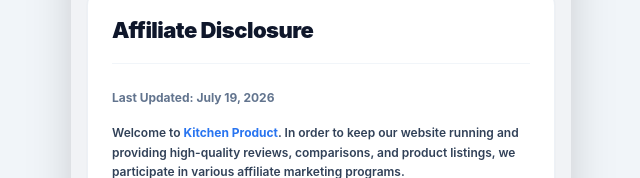
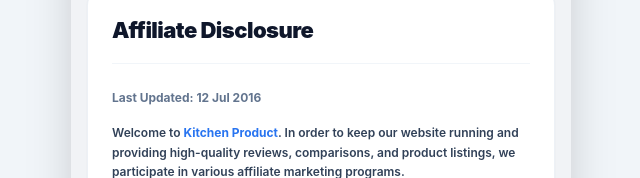
Before and after one commit to nug7795-debug/kitchenproduct, a Next.js app: page /affiliate-disclosure in a window 1280 px wide. Shown: the part 219-397 px from the top of the page, without its empty margins (319-959 px from the left). Built offline with nearby package versions, Linux system fonts and the light colour scheme; no server answers; the database is empty.

Commit message:
Update year 2026 to 12 Jul 2016 in footer and legal pages

```diff
--- a/src/app/affiliate-disclosure/page.tsx
+++ b/src/app/affiliate-disclosure/page.tsx
@@ -38,7 +38,7 @@ export default function AffiliateDisclosurePage() {
         </h1>
 
         <div className="text-slate-700 text-xs leading-relaxed space-y-4 font-semibold">
-          <p className="text-slate-500 font-bold">Last Updated: July 19, 2026</p>
+          <p className="text-slate-500 font-bold">Last Updated: 12 Jul 2016</p>
 
           <p>
             Welcome to <span className="text-[#2874f0] font-bold">{settings.storeName}</span>. In order to keep our website running and providing high-quality reviews, comparisons, and product listings, we participate in various affiliate marketing programs.
--- a/src/app/disclaimer/page.tsx
+++ b/src/app/disclaimer/page.tsx
@@ -38,7 +38,7 @@ export default function DisclaimerPage() {
         </h1>
 
         <div className="text-slate-700 text-xs leading-relaxed space-y-4 font-semibold">
-          <p className="text-slate-500 font-bold">Last Updated: July 16, 2026</p>
+          <p className="text-slate-500 font-bold">Last Updated: 12 Jul 2016</p>
 
           <p>
             If you require any more information or have any questions about our site's disclaimer, please feel free to contact us by email at{' '}
--- a/src/app/dmca/page.tsx
+++ b/src/app/dmca/page.tsx
@@ -38,7 +38,7 @@ export default function DmcaPage() {
         </h1>
 
         <div className="text-slate-700 text-xs leading-relaxed space-y-4 font-semibold">
-          <p className="text-slate-500 font-bold">Last Updated: July 16, 2026</p>
+          <p className="text-slate-500 font-bold">Last Updated: 12 Jul 2016</p>
 
           <p>
             This Digital Millennium Copyright Act policy ("Policy") applies to the website and any of its related products and services (collectively, "Services") and outlines how this website operator ("Operator", "we", "us" or "our") addresses copyright infringement notifications and how you ("you" or "your") may submit a copyright infringement complaint.
--- a/src/app/privacy/page.tsx
+++ b/src/app/privacy/page.tsx
@@ -38,7 +38,7 @@ export default function PrivacyPage() {
         </h1>
 
         <div className="text-slate-700 text-xs leading-relaxed space-y-4 font-semibold">
-          <p className="text-slate-500 font-bold">Last Updated: July 16, 2026</p>
+          <p className="text-slate-500 font-bold">Last Updated: 12 Jul 2016</p>
 
           <p>
             At <span className="text-[#2874f0] font-bold">{settings.storeName}</span>, accessible from our website, one of our main priorities is the privacy of our visitors. This Privacy Policy document contains types of information that is collected and recorded by {settings.storeName} and how we use it.
--- a/src/app/return-refund/page.tsx
+++ b/src/app/return-refund/page.tsx
@@ -39,7 +39,7 @@ export default function ReturnRefundPage() {
         </h1>
 
         <div className="text-slate-700 text-xs leading-relaxed space-y-4 font-semibold">
-          <p className="text-slate-500 font-bold">Last Updated: July 16, 2026</p>
+          <p className="text-slate-500 font-bold">Last Updated: 12 Jul 2016</p>
 
           <p>
             At <span className="text-[#2874f0] font-bold">{settings.storeName}</span>, customer satisfaction is our top priority. We offer a transparent and easy return and refund policy to ensure you have a seamless shopping experience.
--- a/src/app/terms/page.tsx
+++ b/src/app/terms/page.tsx
@@ -38,7 +38,7 @@ export default function TermsPage() {
         </h1>
 
         <div className="text-slate-700 text-xs leading-relaxed space-y-4 font-semibold">
-          <p className="text-slate-500 font-bold">Last Updated: July 16, 2026</p>
+          <p className="text-slate-500 font-bold">Last Updated: 12 Jul 2016</p>
 
           <p>
             Welcome to <span className="text-[#2874f0] font-bold">{settings.storeName}</span>!
--- a/src/components/layout/Footer.tsx
+++ b/src/components/layout/Footer.tsx
@@ -95,7 +95,7 @@ export const Footer = () => {
         {/* Bottom Bar */}
         <div className="space-y-4 pt-4">
           <p className="text-[10px] font-bold text-slate-500 tracking-wide text-center">
-            © 2026 Kitchen Product. All Rights Reserved.
+            © 12 Jul 2016 Kitchen Product. All Rights Reserved.
           </p>
 
           <div className="flex items-center justify-center gap-6 text-[9px] font-black text-slate-500 uppercase tracking-widest">
```
